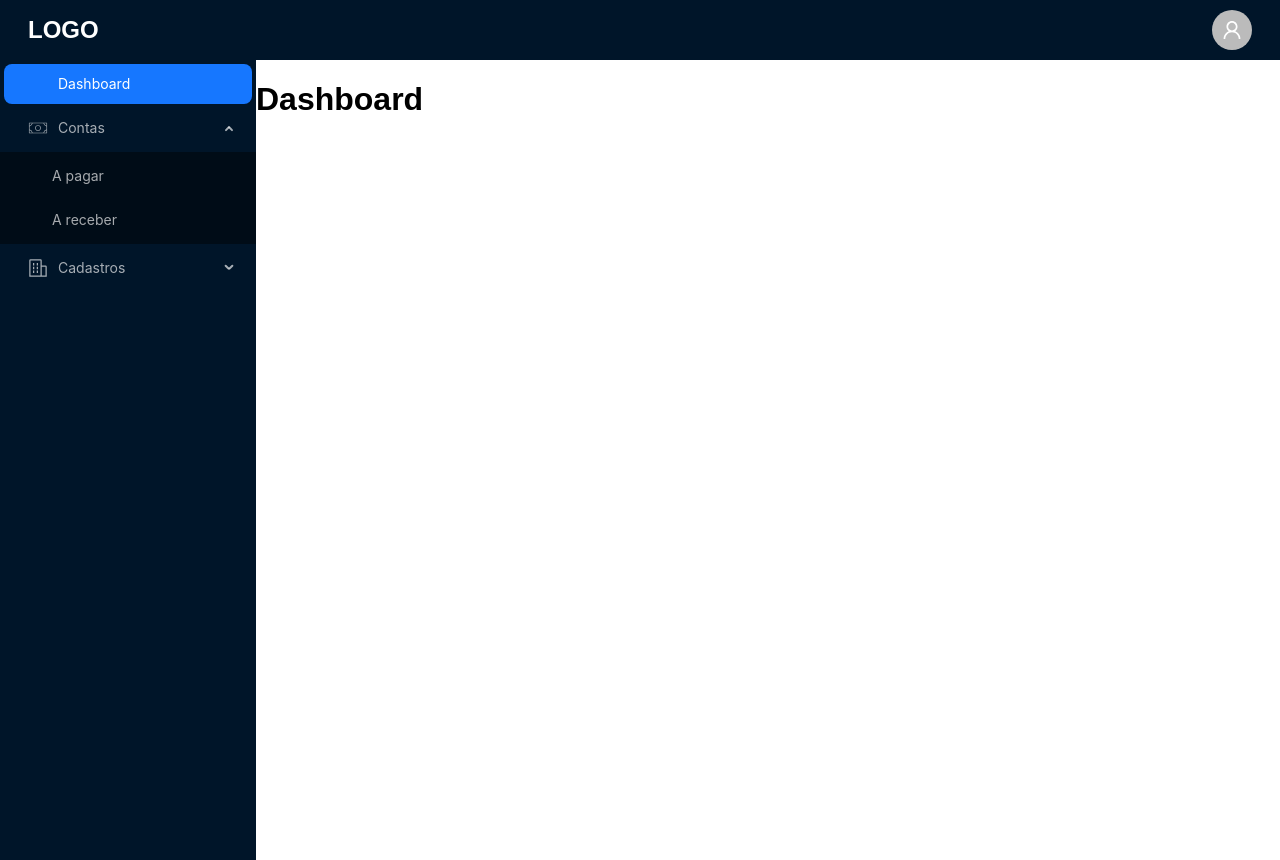
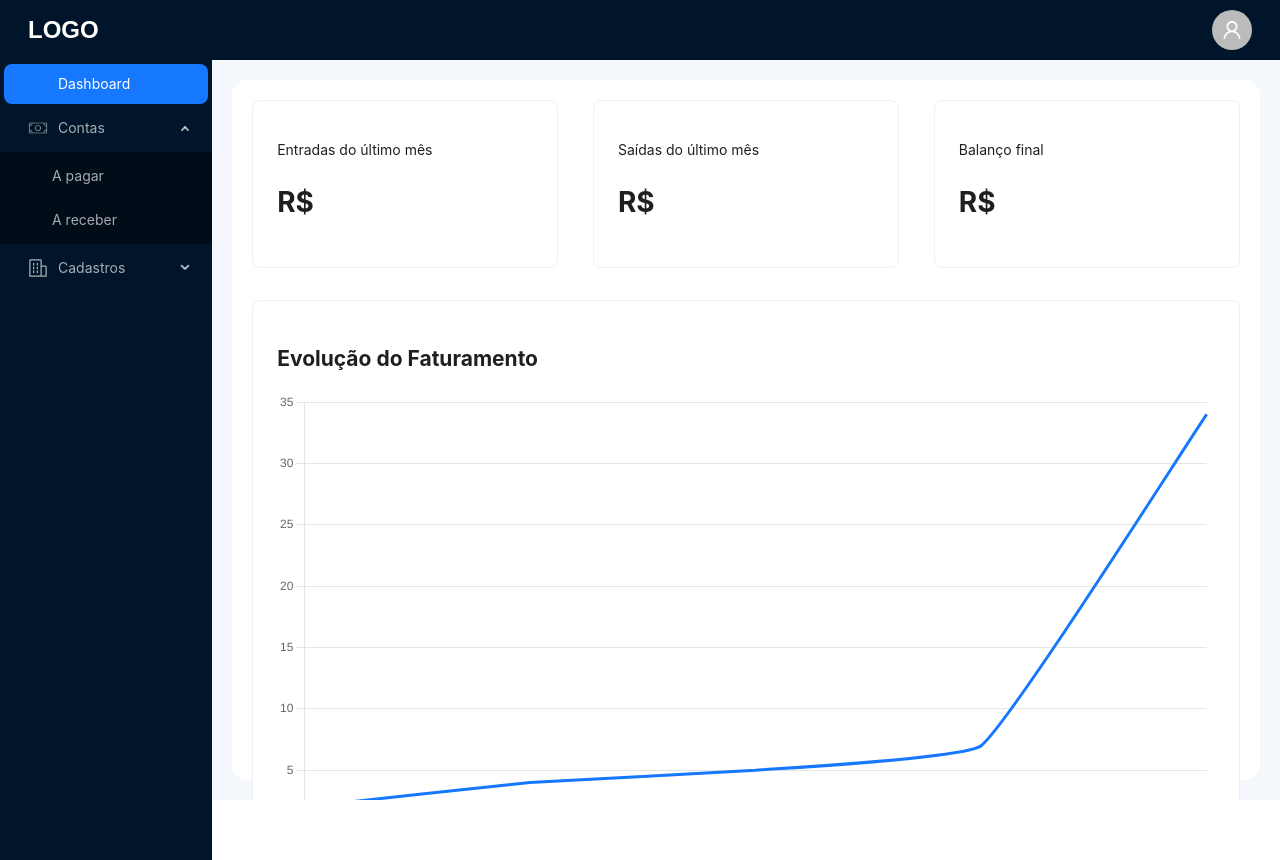
Before and after one commit to J-Lembeck/finan_system_front, a React (Create React App) app: page /dashboard in a window 1280 px wide. Built offline with nearby package versions, Linux system fonts and the light colour scheme; no server answers; some icons are missing.

Commit message:
PAC-8 inicio da tela de Dashboard.

```diff
--- a/package.json
+++ b/package.json
@@ -12,7 +12,10 @@
     "@types/react-dom": "^18.0.11",
     "antd": "^5.4.3",
     "axios": "^1.4.0",
+    "chart.js": "^4.3.0",
+    "moment": "^2.29.4",
     "react": "^18.2.0",
+    "react-chartjs-2": "^5.2.0",
     "react-dom": "^18.2.0",
     "react-scripts": "5.0.1",
     "sass": "^1.62.0",
--- a/src/App.sass
+++ b/src/App.sass
@@ -23,11 +23,18 @@ body
     .main-container
         background-color: white
         width: 100%
+        height: 100%
         min-height: 100%
         box-sizing: border-box
         border-radius: 15px
         padding: 20px
         box-sizing: border-box
+
+.cards-container
+    width: 100%
+    display: flex
+    flex-direction: row
+    justify-content: space-between
 
 .ant-modal-content
     padding: 0 !important
--- a/src/pages/Dashboard/Dashboard.tsx
+++ b/src/pages/Dashboard/Dashboard.tsx
@@ -1,7 +1,95 @@
+import { useEffect, useState } from 'react';
+import { Card } from 'antd'
+import "./style.sass"
+import {Line} from 'react-chartjs-2'
+import {
+    Chart as ChartJS,
+    LineElement,
+    CategoryScale,
+    LinearScale,
+    PointElement
+} from 'chart.js';
+import api from '../../services/api';
+import { DashboardProps } from './IDashboard';
+import moment from 'moment';
+
+ChartJS.register(
+    LineElement,
+    CategoryScale,
+    LinearScale,
+    PointElement
+)
+
 function Dashboard() {
+
+    const [dashboard, setDashboard] = useState<DashboardProps>();
+
+    const data = {
+        labels: ["1", "2", "3", "4", "5"],
+        datasets: [{
+            data: [2,4,5,7,34],
+            backgroundColor: 'transparent',
+            borderColor: "#1677ff",
+            pointBorderColor: "transparent",
+            tension: 0.1
+        }]
+    }
+
+    const options = {
+        scales: {
+            x: {
+                grid: {
+                    display: false
+                }
+            }
+        }
+    }
+
+    useEffect(() => {
+        const today = new Date();
+        let momentDate = moment(today);
+        momentDate = momentDate.subtract(1, 'months');
+        const formattedDate = momentDate.format('DD-MM-YYYY');
+
+        api.get("/accounting_record/findDashboard", {
+            params: {
+                userId: 1,
+                paymentDate: formattedDate
+            }
+        }).then((response) => {
+            if(response.status = 200){
+                const dashboardData = response.data
+                setDashboard(dashboardData);
+            }
+        })
+    })
+
     return (
-        <main>
-            <h1>Dashboard</h1>
+        <main id="main">
+			<div className='main-container'>
+                <div className="cards-container">
+                    <Card style={{width: "31%"}}>
+                        <p>Entradas do último mês</p>
+                        <h1>R$ {dashboard?.receivedValue}</h1>
+                    </Card>
+                    <Card style={{width: "31%"}}>
+                        <p>Saídas do último mês</p>
+                        <h1>R$ {dashboard?.paidValue}</h1>
+                    </Card>
+                    <Card style={{width: "31%"}}>
+                        <p>Balanço final</p>
+                        <h1>R$ {dashboard?.finalBalance}</h1>
+                    </Card>
+                </div>
+                <div style={{height: "100%", marginTop: "2rem"}}>
+                    <Card style={{width: "100%"}}>
+                        <h2>Evolução do Faturamento</h2>
+                        <div className="main-chart">
+                            <Line data={data} options={options}></Line>
+                        </div>
+                    </Card>
+                </div>
+            </div>
         </main>
     );
 }
--- /dev/null
+++ b/src/pages/Dashboard/IDashboard.ts
@@ -0,0 +1,5 @@
+export type DashboardProps = {
+    receivedValue?: number,
+    paidValue?: number,
+    finalBalance?: number
+}
--- /dev/null
+++ b/src/pages/Dashboard/style.sass
@@ -0,0 +1,5 @@
+.cards-container
+    width: 100%
+    display: flex
+    flex-direction: row
+    justify-content: space-between
--- a/src/pages/registrations/Banks/Banks.tsx
+++ b/src/pages/registrations/Banks/Banks.tsx
@@ -34,7 +34,7 @@ const Banks = () => {
 					id: item.id,
 					description: item.bankName,
 					account: item.bankCode,
-					balance: ""
+					balance: item.balance
 				};
 			  });
 			  setTableData(banks);
```
Also changed, not shown: 1 other file (tests, documents, lock files or other folders).
